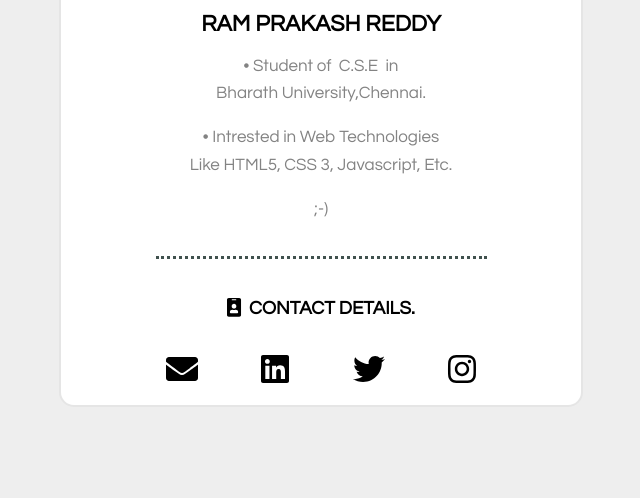
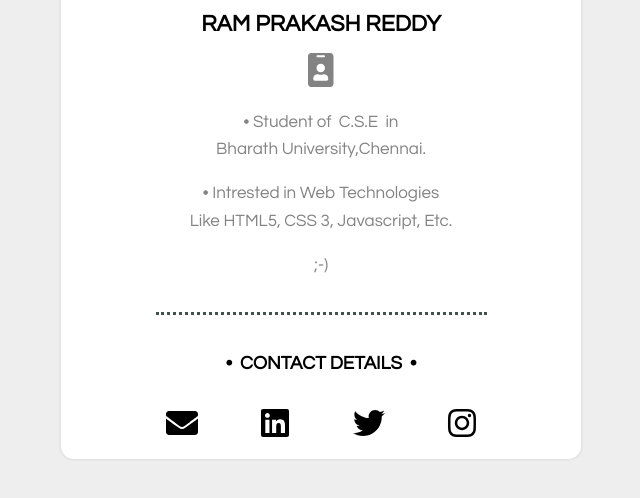
Before and after one commit to GajjalaRamPrakashReddy/Profile, a plain HTML site: page index.htm in a window 1280 px wide. Shown: the part 282-780 px from the top of the page, without its empty margins (319-959 px from the left). Drawn offline with Linux system fonts and the light colour scheme.

Commit message:
Update index.htm

```diff
--- a/index.htm
+++ b/index.htm
@@ -11,13 +11,14 @@
 <div class="member">
 <a href="https://gajjalaramprakashreddy.github.io/re/"><img class="Ram" src="images/ram.png">
 <h2 class="prakash">Ram Prakash Reddy</h2>
+<p><i class="fas fa-id-badge fa-2x"></i></p>
 <p>• Student of &nbspC.S.E&nbsp in <br>Bharath University,Chennai.</p>
 <p>• Intrested in Web Technologies <br>Like HTML5, CSS 3, Javascript, Etc.</p>
 <p>;-)</p>
 </a>
 <hr>
   <div class="size">
- <h3><i class="fas fa-id-badge"></i>&nbsp  CONTACT DETAILS.</h3><br>
+ <h3>• &nbspCONTACT DETAILS&nbsp •</h3><br>
   <a id="link" href="mailto:ramprakashreddy25@gmail.com"><i class="fas fa-envelope fa-2x"></i></a>
   <a id="link" href="https://www.linkedin.com/in/ramprakashreddy-gajjala-005214189"><i class="fab fa-linkedin fa-2x"></i></a>
   <a id="link" href="https://twitter.com/_Ram_Prakash__"><i class="fab fa-twitter fa-2x"></i></a>
```
